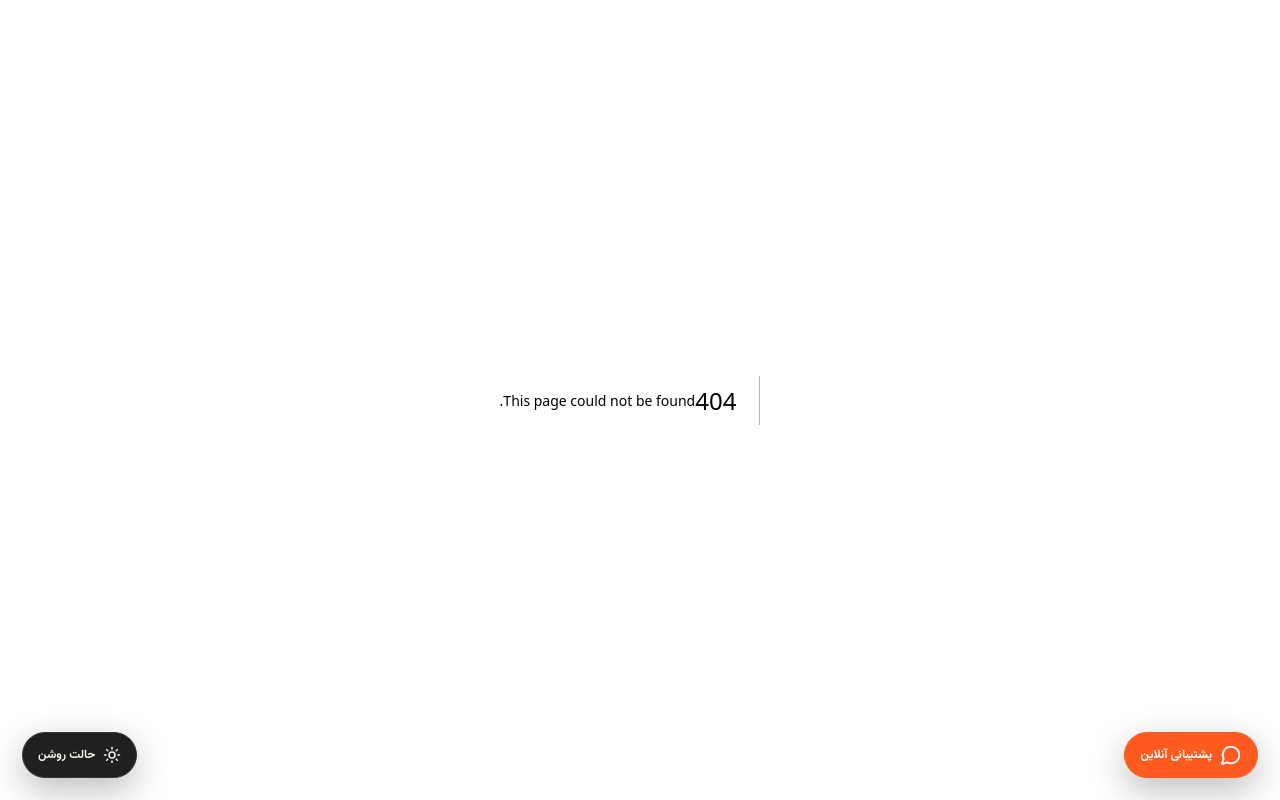
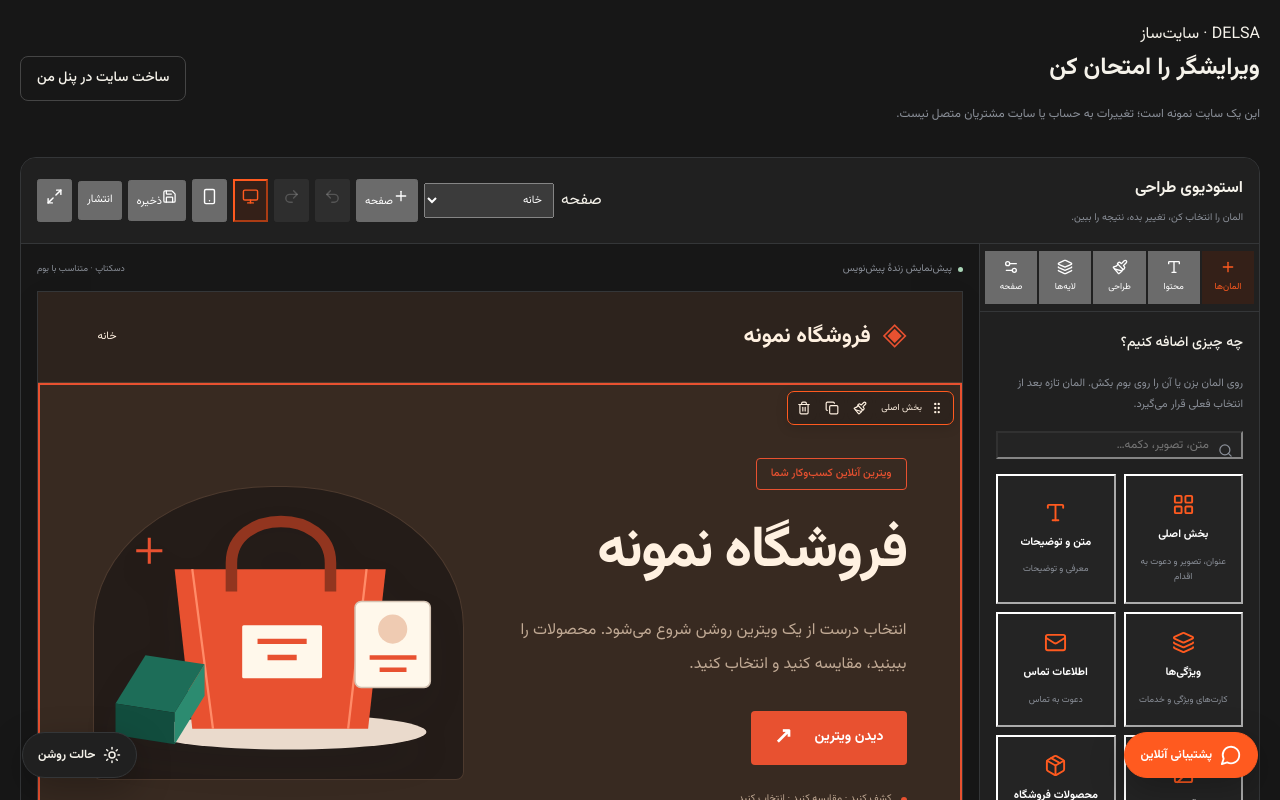
Before and after one commit to maxjomeh/delsa, a Next.js app: page /builder/demo in a window 1280 px wide. Before the commit this address had no page. Shown: the top 800 px of the page. Built offline with nearby package versions, Linux system fonts and the light colour scheme.

Commit message:
Add an isolated design playground for trying the visual editor

```diff
--- /dev/null
+++ b/app/builder/demo/page.js
@@ -0,0 +1,12 @@
+
+'use client';
+import {useEffect,useState} from 'react';
+import Link from 'next/link';
+import BuilderVisualEditor from '../../../components/BuilderVisualEditor';
+import {starter,normalizeDocument} from '../../../lib/site-builder';
+export default function DesignerDemo(){
+const [doc,setDoc]=useState(null),[page,setPage]=useState(null),[notice,setNotice]=useState('');
+useEffect(()=>{let d;try{const stored=localStorage.getItem('delsa-design-demo-v1');d=stored?normalizeDocument(JSON.parse(stored)):null}catch{}if(!d?.pages.length)d=starter('catalog','فروشگاه نمونه');setDoc(d);setPage(d.pages[0].id)},[]);
+function save(){try{localStorage.setItem('delsa-design-demo-v1',JSON.stringify(normalizeDocument(doc)));setNotice('نمونه روی همین دستگاه ذخیره شد. برای ساخت و انتشار سایت خودت، وارد پنل شو.')}catch{setNotice('مرورگر اجازهٔ ذخیره روی دستگاه را نداد.')}}
+return <main style={{padding:'20px',maxWidth:1600,margin:'auto'}}><header style={{display:'flex',alignItems:'center',justifyContent:'space-between',gap:15,flexWrap:'wrap'}}><div><Link href="/builder">DELSA · سایت‌ساز</Link><h1 style={{fontSize:24}}>ویرایشگر را امتحان کن</h1><p style={{fontSize:12,color:'var(--muted)'}}>این یک سایت نمونه است؛ تغییرات به حساب یا سایت مشتریان متصل نیست.</p></div><Link className="button small" href="/dashboard?tab=builder">ساخت سایت در پنل من</Link></header>{notice&&<p role="status">{notice}</p>}{doc?<BuilderVisualEditor site={{id:'demo',name:'فروشگاه نمونه'}} db={null} document={doc} pageId={page} onPage={setPage} onChange={setDoc} access busy={false} allowUploads={false} onSave={save} onPublish={()=>setNotice('برای انتشار سایت، وارد پنل شو و سایت خودت را با اشتراک سایت‌ساز بساز.')}/>:<p role="status">در حال آماده‌سازی نمونه…</p>}</main>
+}
```
